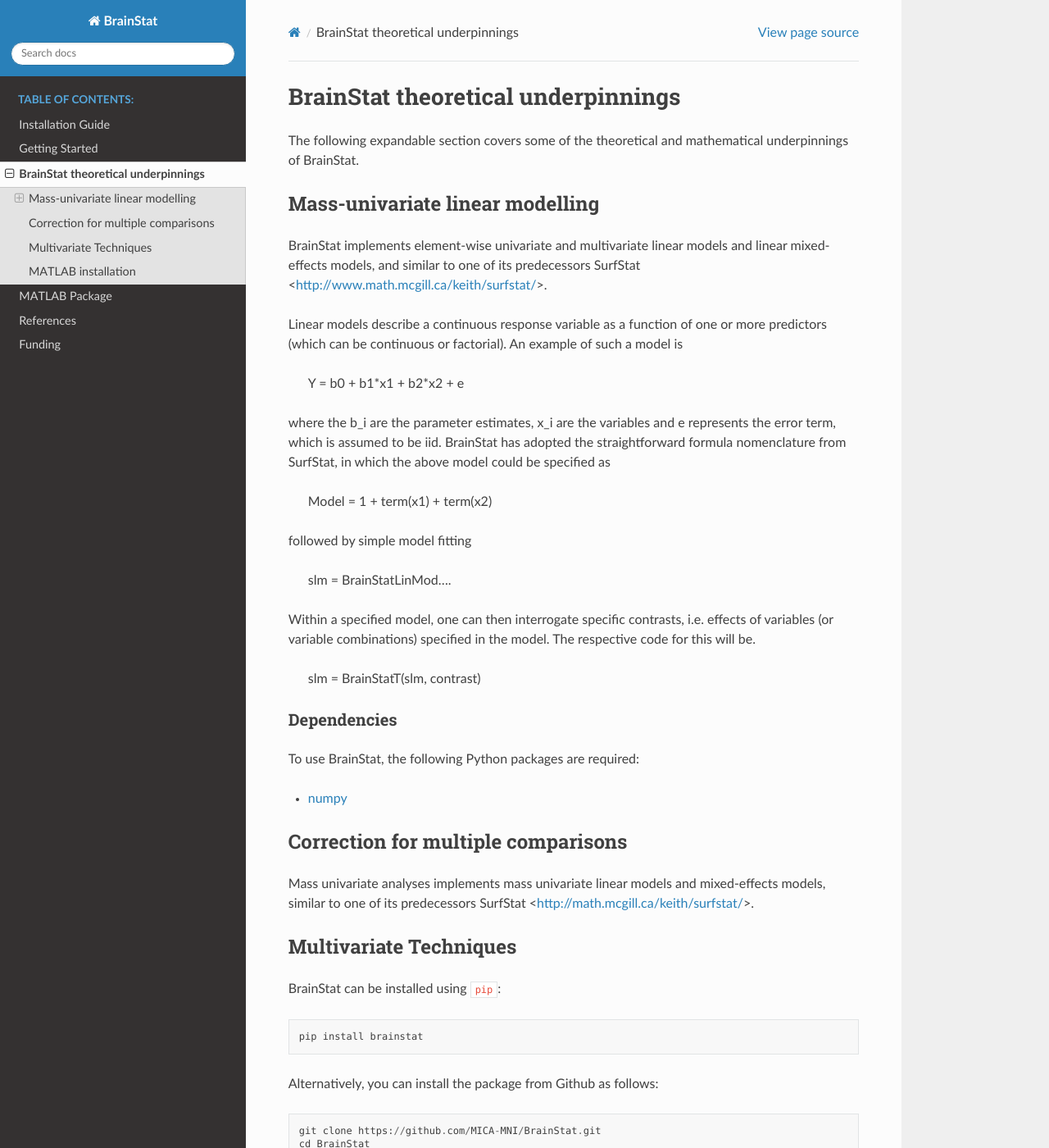
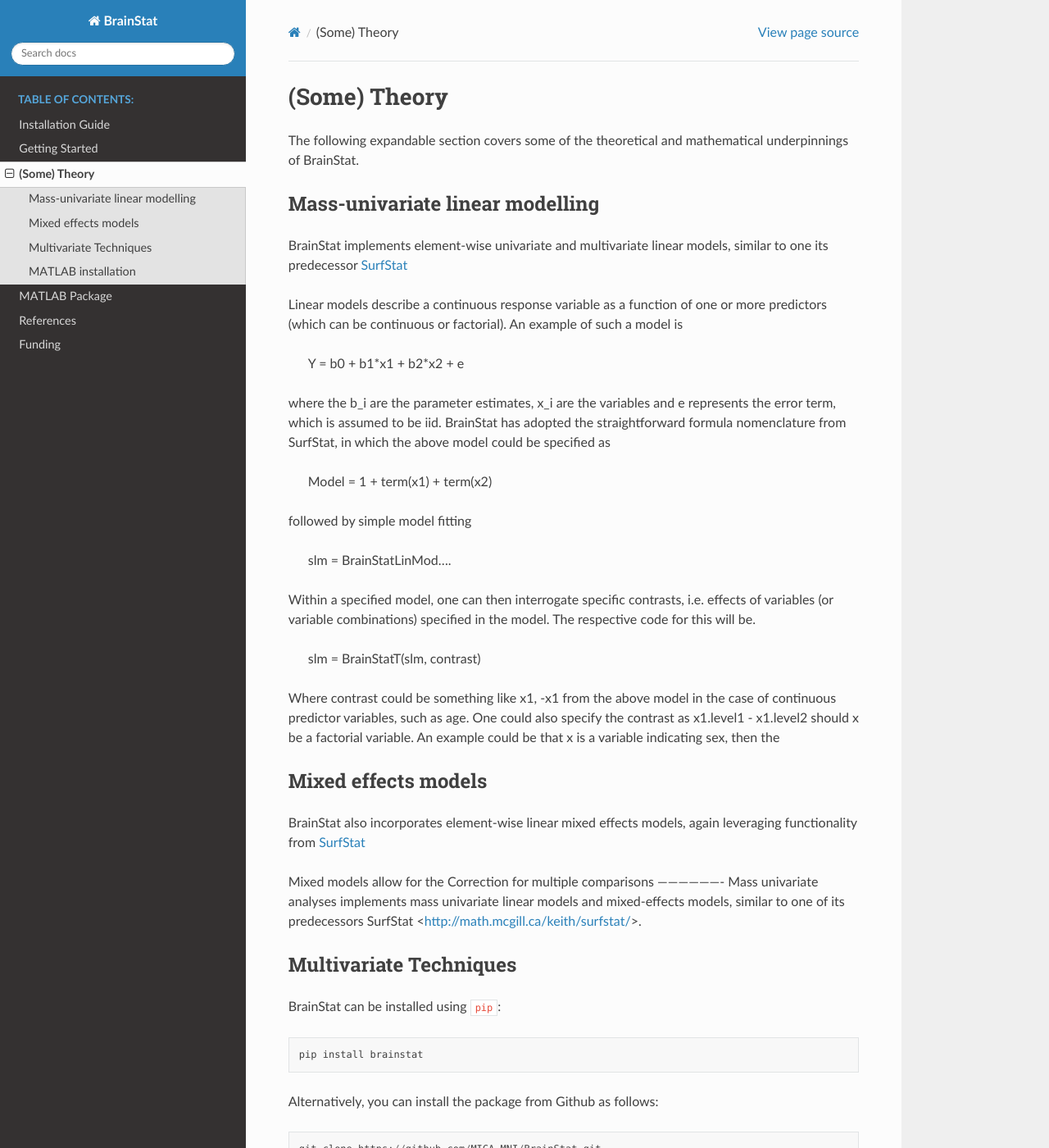
Before and after one commit to MICA-MNI/BrainStat, a Sphinx documentation site: the page built from docs/theory.rst, in a window 1280 px wide and 1400 px high. Shown: the whole window at 82% size. Built offline with Sphinx 7.4.7 and the Read the Docs theme 2.0.0, drawn with Linux system fonts in a browser that asks for light colours.

Commit message:
Update theory.rst

```diff
--- a/docs/theory.rst
+++ b/docs/theory.rst
@@ -1,6 +1,6 @@
 .. _theory_page:
 
-BrainStat theoretical underpinnings
+(Some) Theory
 ==============================
 
 The following expandable section covers some of the theoretical and mathematical underpinnings of BrainStat.
@@ -9,7 +9,7 @@
 Mass-univariate linear modelling
 -------------------
 
-BrainStat implements element-wise univariate and multivariate linear models and linear mixed-effects models, and similar to one of its predecessors SurfStat <http://www.math.mcgill.ca/keith/surfstat/>.
+BrainStat implements element-wise univariate and multivariate linear models, similar to one its predecessor `SurfStat <http://www.math.mcgill.ca/keith/surfstat/>`_
 
 Linear models describe a continuous response variable as a function of one or more predictors (which can be continuous or factorial). An example of such a model is
 
@@ -27,17 +27,14 @@
 
 	slm = BrainStatT(slm, contrast)
 
+Where contrast could be something like x1, -x1 from the above model in the case of continuous predictor variables, such as age.  One could also specify the contrast as x1.level1 - x1.level2 should x be a factorial variable. An example could be that x is a variable indicating sex, then the
 
 
+Mixed effects models
+-------------------
+BrainStat also incorporates element-wise linear mixed effects models, again leveraging functionality from `SurfStat <http://www.math.mcgill.ca/keith/surfstat/>`_
 
-Dependencies
-^^^^^^^^^^^^
-
-To use BrainStat, the following Python packages are required:
-
-* `numpy <https://numpy.org/>`_
-
-
+Mixed models allow for the
 Correction for multiple comparisons
 -------------------
 Mass univariate analyses implements mass univariate linear models and mixed-effects models, similar to one of its predecessors SurfStat <http://math.mcgill.ca/keith/surfstat/>.
```
